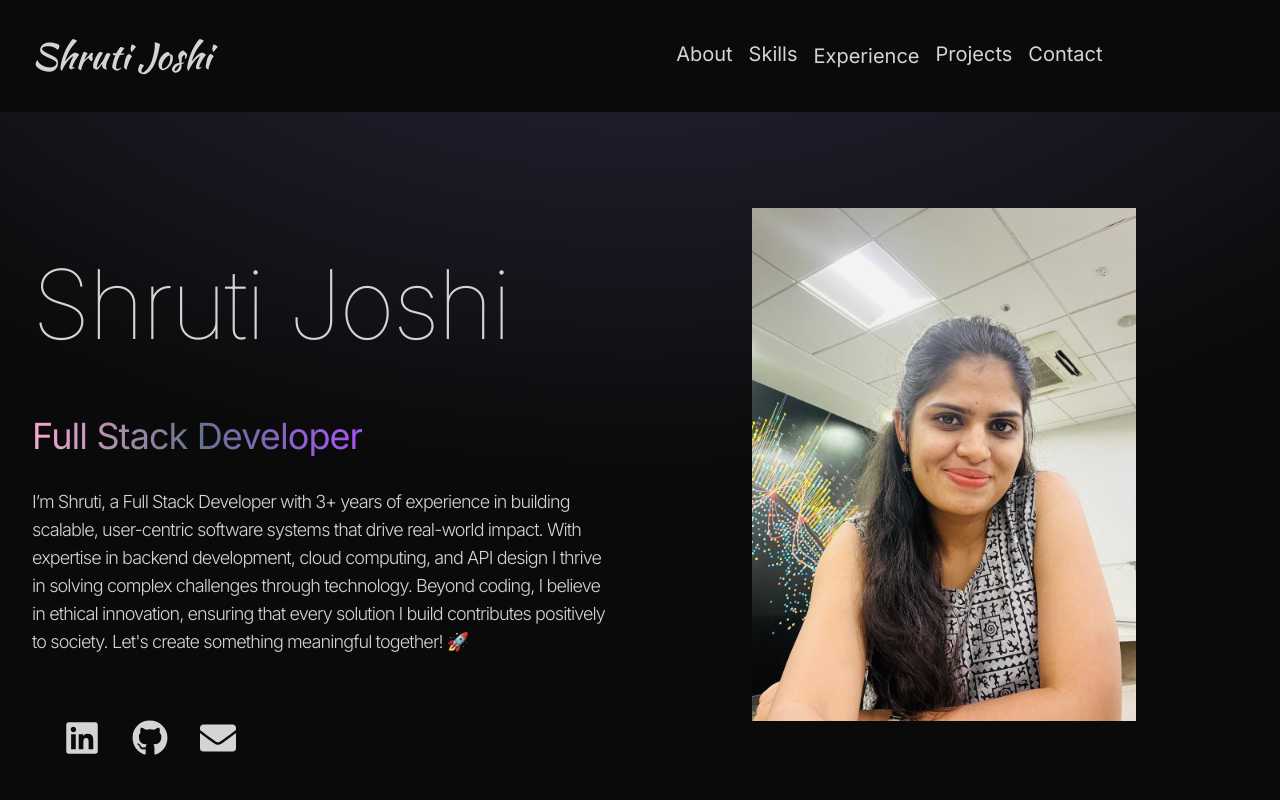
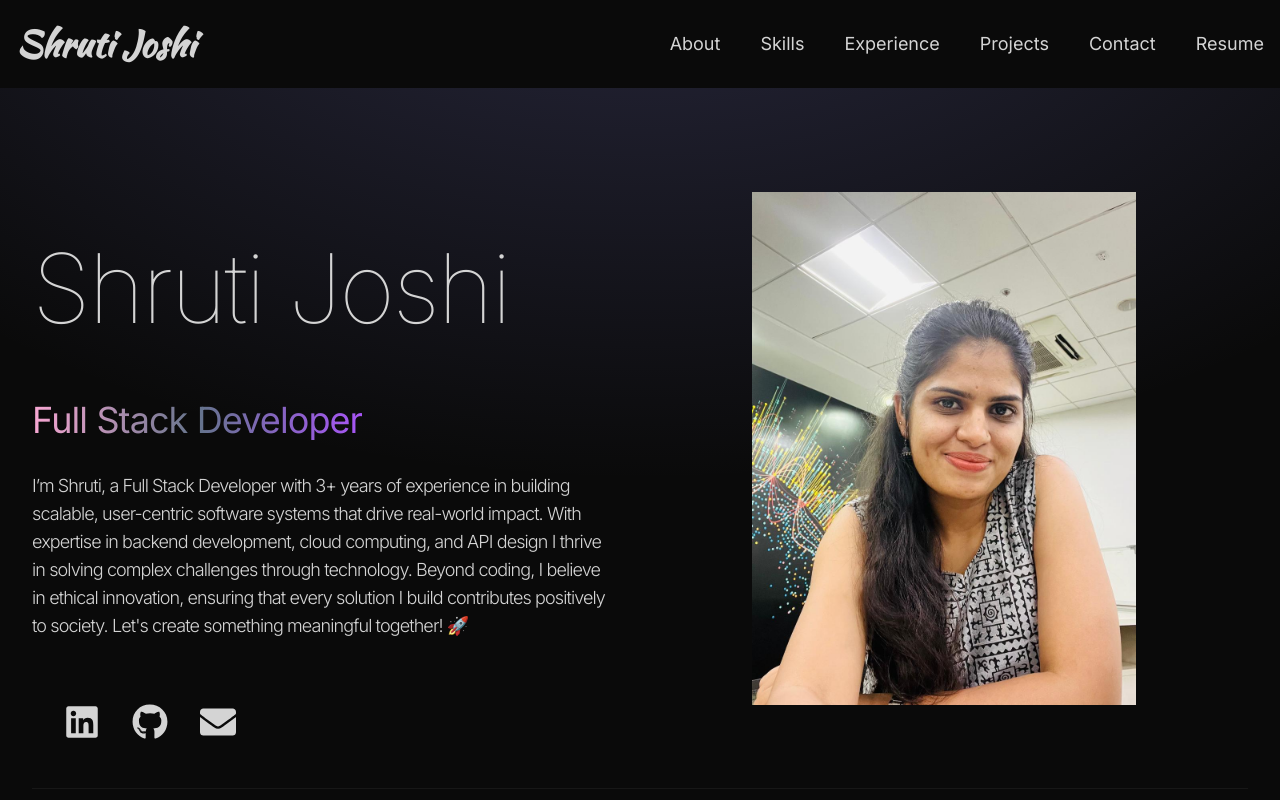
Before and after one commit to joshishruti9/React_Portfolio, a React (Vite) app: page / in a window 1280 px wide. Shown: the top 800 px of the page. Built offline with nearby package versions, Linux system fonts and the light colour scheme.

Commit message:
commiting latest changes

```diff
--- a/src/components/Contact.jsx
+++ b/src/components/Contact.jsx
@@ -5,7 +5,7 @@ import { FaGithub } from "react-icons/fa";
 const Contact = () => {
   return (
     <div id = "contact" className="border-b border-neutral-900 pb-4 pt-20">
-      <h2 className="my-20 text-center text-4xl">Get in Touch</h2>
+      <h2 className="mb-4 text-center text-4xl">Get in Touch</h2>
       <div className="my-5 flex justify-center items-center border-neutral-300 rounded flex-col text-sm sm:text-base md:text-lg text-purple-300 ">
         <p>Shruti Joshi</p>
         <p>Seattle University</p>
--- a/src/components/Hero.jsx
+++ b/src/components/Hero.jsx
@@ -6,7 +6,7 @@ import { FaGithub } from "react-icons/fa";
 
 const Hero = () => {
   return (
-    <div id = "hero" className="border-b border-neutral-900 pb-4 lg:mb-35 pt-48">
+    <div id = "hero" className="border-b border-neutral-900 pb-4 lg:mb-35 pt-44">
       <div className="flex flex-wrap">
         <div className="w-full lg:w-1/2">
           <div className="flex flex-col items-center lg:items-start">
--- a/src/components/Navbar.jsx
+++ b/src/components/Navbar.jsx
@@ -3,10 +3,10 @@ import Projects from "./Projects";
 
 const Navbar = () => {
   return (
-    <nav className="fixed top-0 inset-x-0 z-50 flex items-center justify-between bg-neutral-950 py-6 px-8">
+    /*<nav className="fixed top-0 inset-x-0 z-50 flex items-center justify-between bg-neutral-950 py-6 px-8">
       <div className="flex flex-shrink-0 items-center">
-        {/* <img src={logo} alt="Logo" className="mx-2 w-10" /> */}
-        <a href="#hero" className="text-4xl font-kaushan">Shruti Joshi</a>
+        {/* <img src={logo} alt="Logo" className="mx-2 w-10" /> *///}
+       /* <a href="#hero" className="text-4xl font-kaushan">Shruti Joshi</a>
       </div>
 
       <div className="flex justify-end space-x-4 pl-96">
@@ -15,13 +15,31 @@ const Navbar = () => {
           <a href="#experience" className="text-xl">Experience</a>
           <a href="#projects" className="text-xl leading-tight">Projects</a>
           <a href="#contact" className="text-xl leading-tight">Contact</a>
+          <a href="#contact" className="text-xl leading-tight">Resume</a>
       </div>
 
       <div className="m-8 flex item-center justify-center gap-4 text-2xl">
-        {/* Remove links from here, and add light dark mode   */}
-        {/* <p>Light Mode/Dark Mode</p> */}
-      </div>
+        {/* Remove links from here, and add light dark mode   *///}
+        //{/* <p>Light Mode/Dark Mode</p> *///}
+      /*</div>
+    </nav>*/
+
+    <nav class="fixed top-0 inset-x-0 z-50 flex items-center justify-between bg-neutral-950 px-4 py-6">
+
+    <div class="text-2xl font-bold font-serif">
+      <a href="#hero" className="text-4xl font-kaushan">Shruti Joshi</a>
+    </div>
+
+      <ul class="flex space-x-10 text-lg">
+        <li><a href="#about" class="hover:text-cyan-400 transition">About</a></li>
+        <li><a href="#skills" class="hover:text-cyan-400 transition">Skills</a></li>
+        <li><a href="#experience" class="hover:text-cyan-400 transition">Experience</a></li>
+        <li><a href="#projects" class="hover:text-cyan-400 transition">Projects</a></li>
+        <li><a href="#contact" class="hover:text-cyan-400 transition">Contact</a></li>
+        <li><a href="https://drive.google.com/file/d/1NCgvU4XggliUfFahifIBDcWHQpAjbAs4/view?usp=sharing" target="_blank" rel="noopener noreferrer"  class="hover:text-cyan-400 transition">Resume</a></li>
+      </ul>
     </nav>
+
   );
 };
 
--- a/src/constants/index.js
+++ b/src/constants/index.js
@@ -17,7 +17,7 @@ export const EXPERIENCES = [
   {
     year: "June 2025 – Present",
     role: "Software Development Intern",
-    company: "Bilimetrix USA (Seattle, USA)",
+    company: "Bilimetrix USA LLC(Seattle, USA)",
     description: ["Redesigned the 'Results Page' using C#, Razor Pages, and the .NET stack, adding key functionalities and UI/UX enhancements that ultimately saved doctor’s of interpretation time by ~20%.",
       "Optimized existing workflows by resolving critical bugs across the application, improving performance and user experience using C#.",
       "Ensured 100% unit test coverage using Test-Driven Development (TDD) achieving high-quality, regression-free releases."
```
